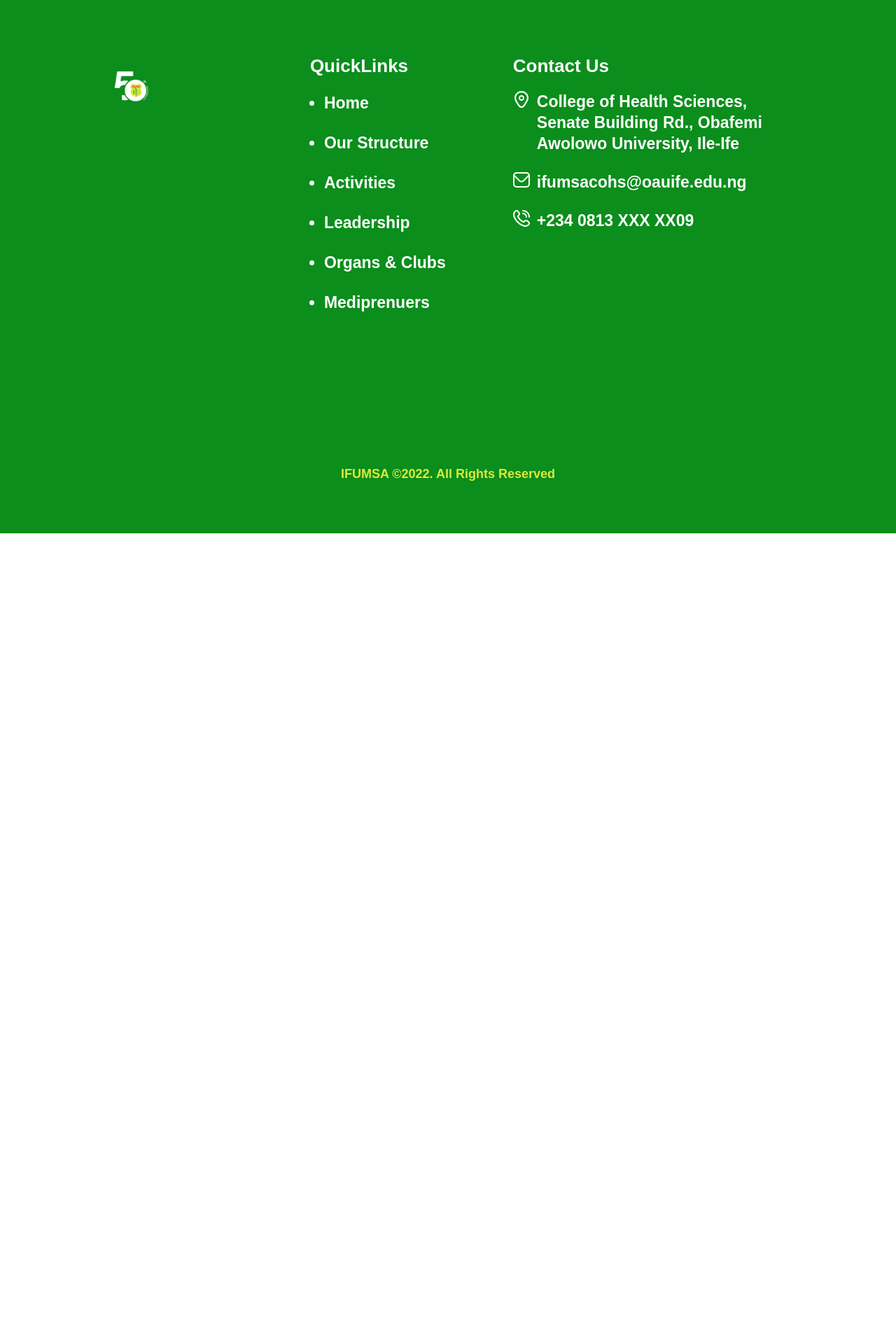
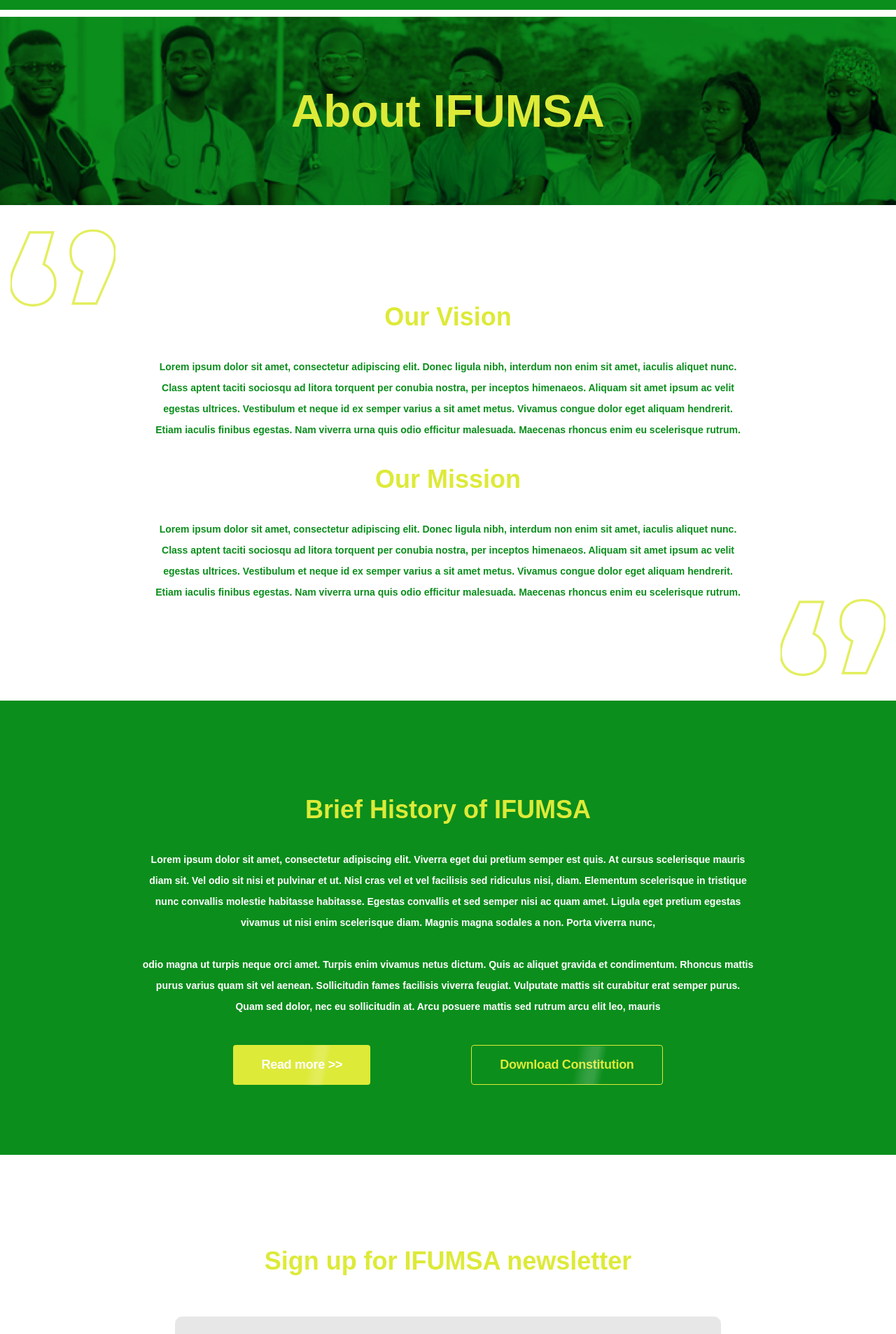
Before and after one commit to seyimarv/ifumsa-website, a React (Create React App) app: page /about in a window 1280 px wide. Shown: the part 140-2046 px from the top of the page at 70% size. Before the commit the page ends 902 px from the top, so only its background shows below. Built offline with nearby package versions, Linux system fonts and the light colour scheme; the HTML template or start-up script is replaced by a standard one.

Commit message:
added about page

```diff
--- a/src/App.js
+++ b/src/App.js
@@ -4,7 +4,8 @@
 import Header from "./components/Header/Header";
 import Home from "./pages/Home";
 import Footer from "./components/Footer/Footer";
-import { Routes, Route, Link } from "react-router-dom";
+import { Routes, Route } from "react-router-dom";
+import About from "./pages/About";
 function App() {
   return (
     <div>
@@ -12,6 +13,7 @@
       <Header />
       <Routes>
         <Route path="/" element={<Home />} />
+        <Route path="/about" element={<About />} />
       </Routes>
       <Footer />
     </div>
--- /dev/null
+++ b/src/pages/About/index.js
@@ -0,0 +1,254 @@
+import React from "react";
+import { Container } from "react-bootstrap";
+import styled from "styled-components";
+import { colors } from "../../styles/colors";
+import AboutImage from "../../Images/about.png";
+import Typograpghy from "../../components/Typography/Typograpghy";
+import { devices } from "../../styles/mediaQueries";
+import QuoteImage from "../../Images/Quote";
+import { Button } from "../../components/Button";
+import { Input } from "../../components/Input/Input";
+import { Shine } from "../../components/Button/shine";
+
+const Wrapper = styled(Container)`
+  padding: 1rem 0rem;
+  margin: 0rem;
+  overflow-x: hidden;
+`;
+
+const Picture1 = styled.img`
+  height: 100%;
+  width: 100%;
+`;
+
+const Section1 = styled.div`
+  position: relative;
+  display: flex;
+  justify-content: center;
+
+  .text {
+    position: absolute;
+    top: 50%;
+    transform: translateY(-50%);
+
+    @media ${devices.tabport} {
+      font-size: 4rem;
+      line-height: 4rem;
+    }
+    @media ${devices.phone} {
+      font-size: 3rem;
+      line-height: 3rem;
+    }
+  }
+`;
+
+const Section2 = styled.div`
+  position: relative;
+
+  .content {
+    padding: 14rem 21.8rem;
+    @media ${devices.tabland} {
+      padding: 14rem 10rem;
+    }
+    @media ${devices.phone} {
+      padding: 14rem 4rem;
+    }
+  }
+  .quote {
+    position: absolute;
+    svg {
+      height: 15rem;
+      width: 15rem;
+    }
+  }
+  .up {
+    top: 1.5rem;
+    left: 1.5rem;
+  }
+  .down {
+    bottom: 1.5rem;
+    right: 1.5rem;
+  }
+`;
+
+const Section3 = styled.div`
+  background: ${colors.primary};
+  padding: 10rem 20.2rem;
+  @media ${devices.tabland} {
+    padding: 10rem 10rem;
+  }
+  @media ${devices.phone} {
+    padding: 10rem 4rem;
+  }
+  .buttons {
+    justify-content: space-between;
+    display: flex;
+    width: 70%;
+    margin: 0px auto;
+    margin-top: 4rem;
+
+    @media ${devices.tabland} {
+      width: 80%;
+    }
+    @media ${devices.tabport} {
+      width: 100%;
+    }
+
+    @media ${devices.phone} {
+      flex-direction: column;
+
+      > button {
+        font-size: 1.8rem;
+        padding: 1.4rem 1rem;
+
+        :nth-child(2) {
+          margin-top: 2rem;
+        }
+      }
+    }
+  }
+`;
+const Section4 = styled.div`
+  display: flex;
+  flex-direction: column;
+  align-items: center;
+  padding: 0rem 25rem;
+  margin-bottom: 13rem;
+
+  button {
+    margin-top: 4rem;
+  }
+  @media ${devices.tabland} {
+    padding: 0rem 10rem;
+  }
+  @media ${devices.phone} {
+    padding: 0rem 4rem;
+  }
+`;
+const About = () => {
+  return (
+    <Wrapper fluid>
+      <Section1>
+        <Picture1 src={AboutImage} />
+        <Typograpghy
+          color={colors.secondary}
+          size="6.4rem"
+          lineHeight="7.8rem"
+          className="text"
+        >
+          About IFUMSA
+        </Typograpghy>
+      </Section1>
+      <Section2>
+        <div className="quote up">
+          <QuoteImage />
+        </div>
+        <div className="content">
+          <Typograpghy
+            color={colors.secondary}
+            size="3.6rem"
+            lineHeight="4rem"
+            style={{
+              marginBottom: "3.6rem",
+            }}
+            align="center"
+          >
+            Our Vision
+          </Typograpghy>
+          <Typograpghy color={colors.primary} align="center">
+            Lorem ipsum dolor sit amet, consectetur adipiscing elit. Donec
+            ligula nibh, interdum non enim sit amet, iaculis aliquet nunc. Class
+            aptent taciti sociosqu ad litora torquent per conubia nostra, per
+            inceptos himenaeos. Aliquam sit amet ipsum ac velit egestas
+            ultrices. Vestibulum et neque id ex semper varius a sit amet metus.
+            Vivamus congue dolor eget aliquam hendrerit. Etiam iaculis finibus
+            egestas. Nam viverra urna quis odio efficitur malesuada. Maecenas
+            rhoncus enim eu scelerisque rutrum.
+          </Typograpghy>
+          <Typograpghy
+            color={colors.secondary}
+            size="3.6rem"
+            lineHeight="4rem"
+            style={{
+              margin: "3.6rem",
+            }}
+            align="center"
+          >
+            Our Mission
+          </Typograpghy>
+          <Typograpghy color={colors.primary} align="center">
+            Lorem ipsum dolor sit amet, consectetur adipiscing elit. Donec
+            ligula nibh, interdum non enim sit amet, iaculis aliquet nunc. Class
+            aptent taciti sociosqu ad litora torquent per conubia nostra, per
+            inceptos himenaeos. Aliquam sit amet ipsum ac velit egestas
+            ultrices. Vestibulum et neque id ex semper varius a sit amet metus.
+            Vivamus congue dolor eget aliquam hendrerit. Etiam iaculis finibus
+            egestas. Nam viverra urna quis odio efficitur malesuada. Maecenas
+            rhoncus enim eu scelerisque rutrum.
+          </Typograpghy>
+        </div>
+        <div className="quote down">
+          <QuoteImage />
+        </div>
+      </Section2>
+      <Section3>
+        <Typograpghy
+          color={colors.secondary}
+          size="3.6rem"
+          lineHeight="4rem"
+          style={{
+            margin: "3.6rem",
+          }}
+          align="center"
+        >
+          Brief History of IFUMSA
+        </Typograpghy>
+        <Typograpghy color={colors.white} align="center">
+          Lorem ipsum dolor sit amet, consectetur adipiscing elit. Viverra eget
+          dui pretium semper est quis. At cursus scelerisque mauris diam sit.
+          Vel odio sit nisi et pulvinar et ut. Nisl cras vel et vel facilisis
+          sed ridiculus nisi, diam. Elementum scelerisque in tristique nunc
+          convallis molestie habitasse habitasse. Egestas convallis et sed
+          semper nisi ac quam amet. Ligula eget pretium egestas vivamus ut nisi
+          enim scelerisque diam. Magnis magna sodales a non. Porta viverra nunc,
+          <br /> <br /> odio magna ut turpis neque orci amet. Turpis enim
+          vivamus netus dictum. Quis ac aliquet gravida et condimentum. Rhoncus
+          mattis purus varius quam sit vel aenean. Sollicitudin fames facilisis
+          viverra feugiat. Vulputate mattis sit curabitur erat semper purus.
+          Quam sed dolor, nec eu sollicitudin at. Arcu posuere mattis sed rutrum
+          arcu elit leo, mauris
+        </Typograpghy>
+        <div className="buttons">
+          <Button isSecondary>
+            Read more {">>"} <Shine />
+          </Button>
+          <Button isGhost>
+            Download Constitution <Shine />
+          </Button>
+        </div>
+      </Section3>
+      <Section4>
+        <Typograpghy
+          color={colors.secondary}
+          align="center"
+          size="3.6rem"
+          mt="13rem"
+          mb="5.8rem"
+          lineHeight="4.3rem"
+        >
+          Sign up for IFUMSA newsletter
+        </Typograpghy>
+        <Input
+          placeholder="Your Email Here..."
+          color={colors.primary}
+          background={colors.gray2}
+        />
+        <Button isPrimary>
+          Sign up <Shine />
+        </Button>
+      </Section4>
+    </Wrapper>
+  );
+};
+
+export default About;
--- a/src/pages/Home/ImageScroll.js
+++ b/src/pages/Home/ImageScroll.js
@@ -7,6 +7,8 @@
 import { Navigation, A11y } from "swiper";
 
 import { Swiper, SwiperSlide } from "swiper/react";
+
+import NextIcon from "../../Images/NextIcon";
 
 // Import Swiper styles
 import "swiper/css";
@@ -27,16 +29,12 @@
     color: #faffbf;
     :after {
       font-size: 4rem !important;
-      ${'' /* display: none; */}
     }
     ${'' /* .swiper-button-next {
-      background-image: url('../../Images/President.png');
+      background-image: url(${NextIcon});
       background-repeat: no-repeat;
       background-size: 100% auto;
       background-position: center;
-      width: 40rem;
-      height: 40rem;
-      background: red;
     } */}
   }
 
```
Also changed, not shown: src/Images/about.png (added).
